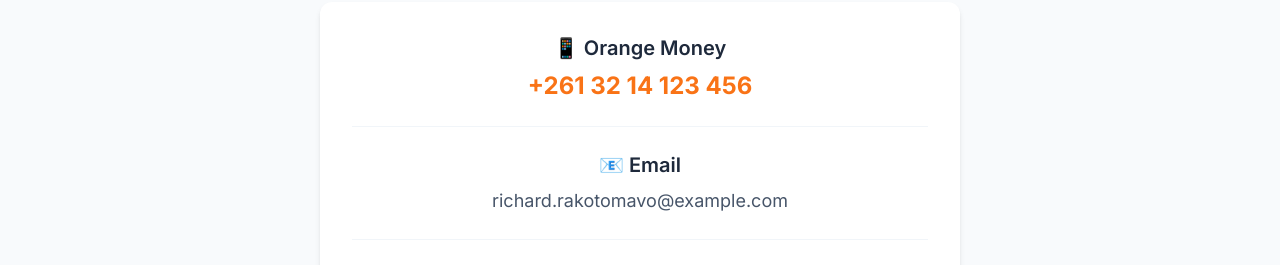
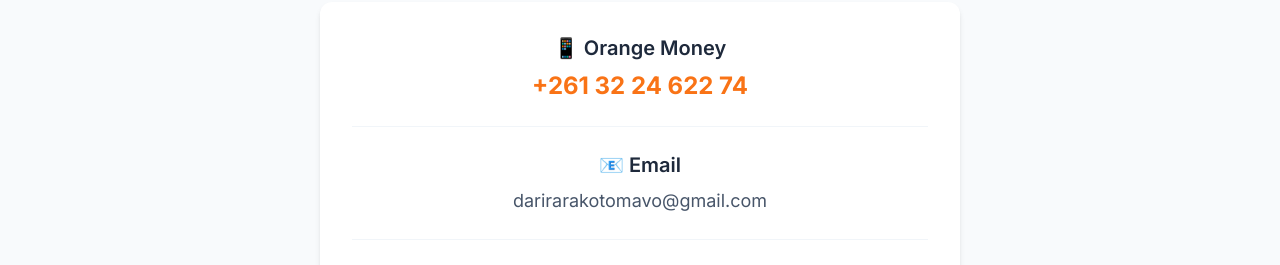
Before and after one commit to darirarakotomavo/annale-bac-ecommerce, a Next.js app: page /contact in a window 1280 px wide. Shown: the part 238-503 px from the top of the page. Built offline with nearby package versions, Linux system fonts and the light colour scheme.

Commit message:
Ajout du lien Facebook et mail

```diff
--- a/app/contact/page.tsx
+++ b/app/contact/page.tsx
@@ -21,7 +21,7 @@
                                 📱 Orange Money
                             </h2>
                             <p className="text-2xl font-bold text-orange-500">
-                                +261 32 14 123 456
+                                +261 32 24 622 74
                             </p>
                         </div>
 
@@ -30,7 +30,8 @@
                                 📧 Email
                             </h2>
                             <p className="text-lg text-slate-600">
-                                richard.rakotomavo@example.com
+                                darirarakotomavo@gmail.com
+
                             </p>
                         </div>
 
```
